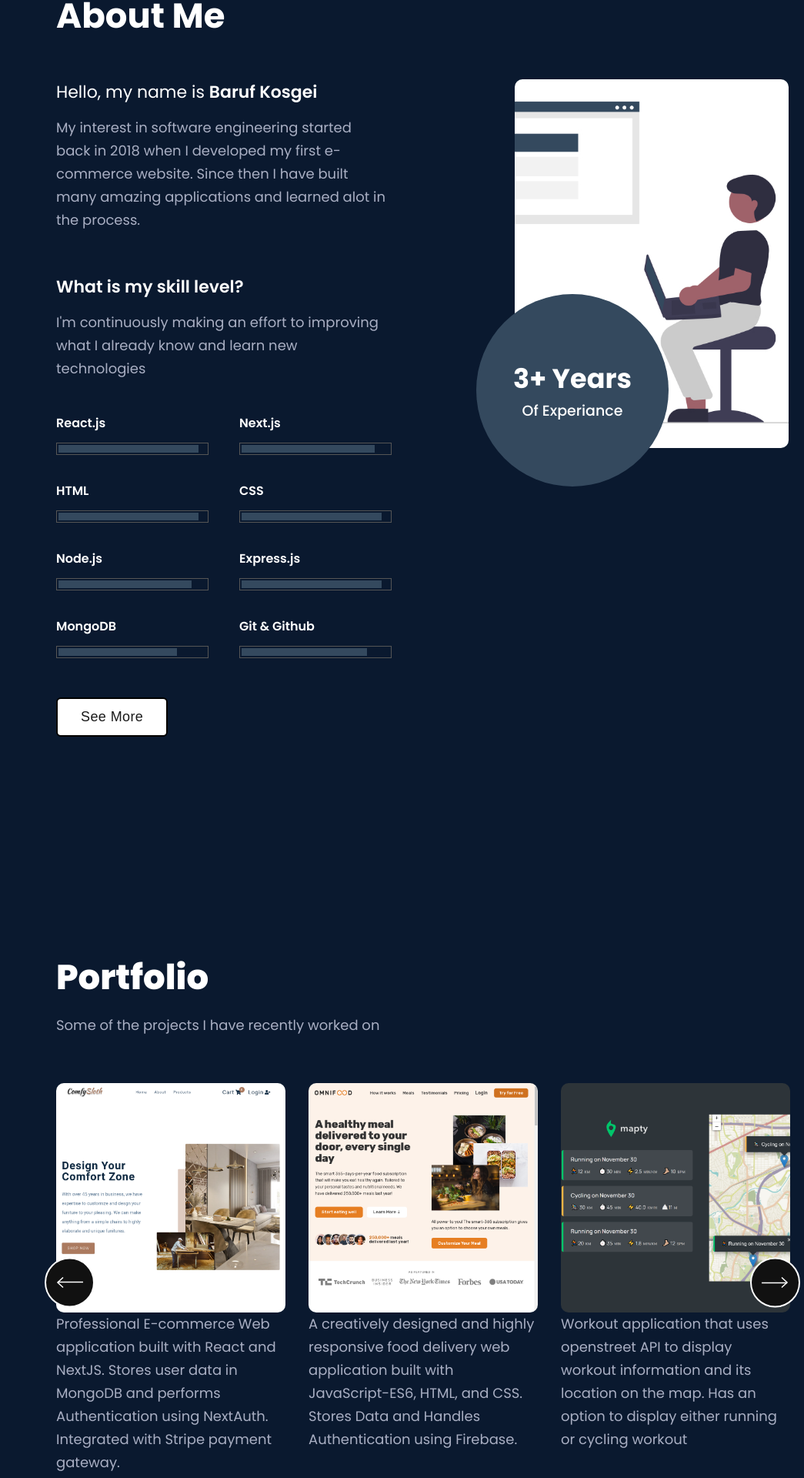
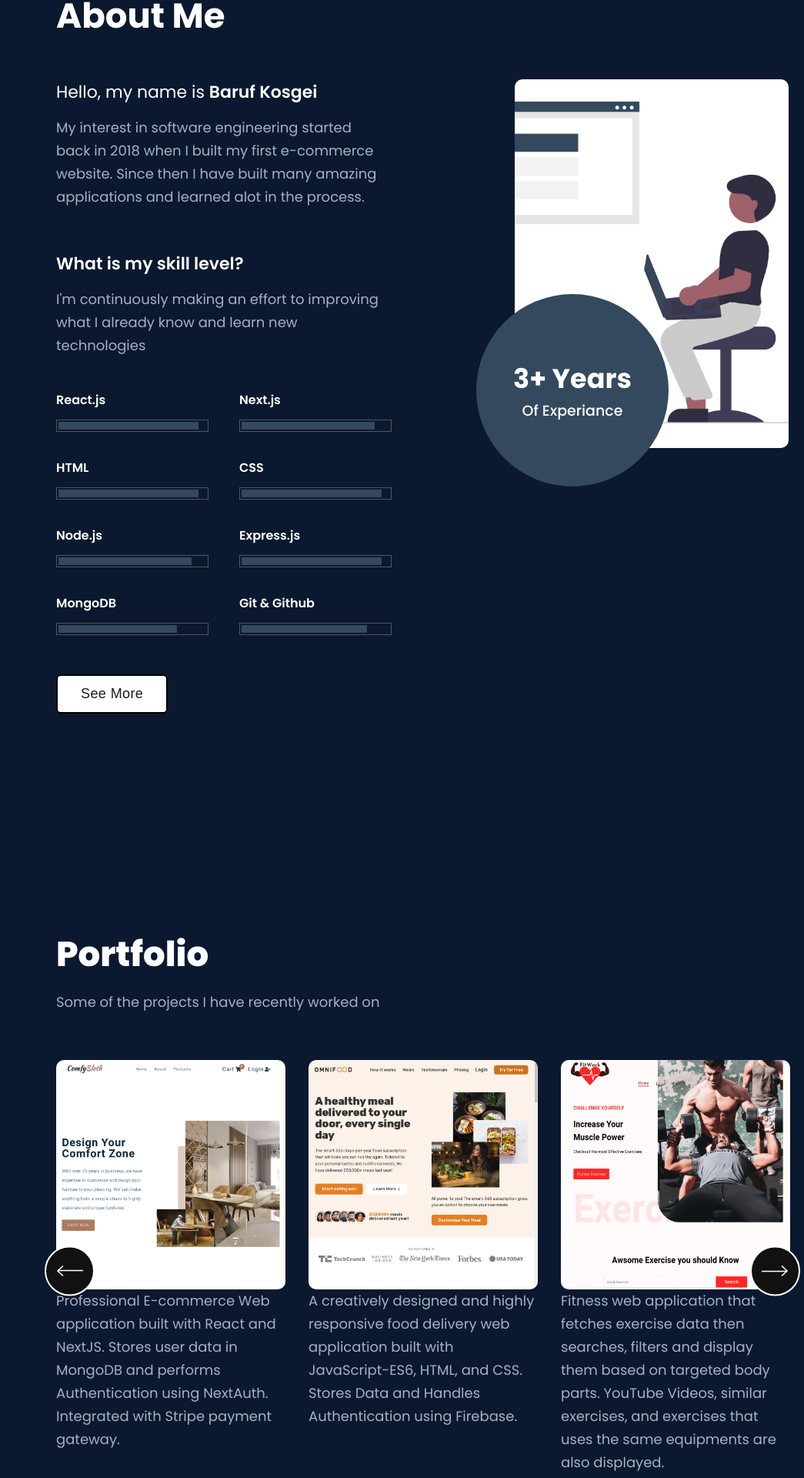
Before and after one commit to KBaruf/personal-website, a React (Create React App) app: page / in a window 1280 px wide. Shown: the part 922-2842 px from the top of the page at 77% size, without its empty margins (235-1280 px from the left). Built offline with nearby package versions, Linux system fonts and the light colour scheme.

Commit message:
chore:Update links to github and linkedin

```diff
--- a/src/components/Social.jsx
+++ b/src/components/Social.jsx
@@ -11,10 +11,10 @@ const SocialShare = [
     iconName: <FiInstagram />,
     link: 'https://www.instagram.com/',
   },
-  { iconName: <FiGithub />, link: 'https://github.com/' },
+  { iconName: <FiGithub />, link: 'https://github.com/KBaruf' },
   {
     iconName: <FiLinkedin />,
-    link: 'https://www.linkedin.com/feed/',
+    link: 'https://www.linkedin.com/in/baruf-kosgei-09a543259/',
   },
 ];
 const Social = () => {
--- a/src/components/about/About.jsx
+++ b/src/components/about/About.jsx
@@ -24,7 +24,7 @@ const About = () => {
               <h3>
                 Hello, my name is <span>Baruf Kosgei</span>
               </h3>
-              <p>My interest in software engineering started back in 2018 when I developed my first e-commerce website. Since then I have built many amazing applications and learned alot in the process. </p>
+              <p>My interest in software engineering started back in 2018 when I built my first e-commerce website. Since then I have built many amazing applications and learned alot in the process. </p>
             </div>
             <div className='my_skills'>
               <h3 className='title'>What is my skill level?</h3>
--- a/src/components/portfolio/Portfolio.jsx
+++ b/src/components/portfolio/Portfolio.jsx
@@ -69,6 +69,23 @@ const Portfolio = () => {
           <li>
             <div className='list_inner'>
               <div className='image'>
+                <a href='https://fitwork.netlify.app/' target='_blank' rel='noreferrer' className='details'>
+                  <img src='img/portfolio/fitwork.png' data-tip data-for='fitWork' alt='portfolio' />
+                  <ReactTooltip id='mapty' place='bottom' type='light' effect='float' className='tooltip-wrapper'>
+                    <div>
+                      <h5>FitWork</h5>
+                    </div>
+                  </ReactTooltip>
+                </a>
+              </div>
+              <p>Fitness web application that fetches exercise data then searches, filters and display them based on targeted body parts. YouTube Videos, similar exercises, and exercises that uses the same equipments are also displayed.</p>
+            </div>
+          </li>
+          {/* End li */}
+          {/* End li */}
+          <li>
+            <div className='list_inner'>
+              <div className='image'>
                 <a href='https://mapty-kohl.vercel.app/' target='_blank' rel='noreferrer' className='details'>
                   <img src='img/portfolio/mapty.png' data-tip data-for='mapty' alt='portfolio' />
                   <ReactTooltip id='mapty' place='bottom' type='light' effect='float' className='tooltip-wrapper'>
@@ -100,22 +117,6 @@ const Portfolio = () => {
             </div>
           </li>{' '}
           {/* End li */}
-          {/* <li>
-            <div className='list_inner'>
-              <div className='image'>
-                <a href='https://dribbble.com/shots/16529407-Deski-Saas-Software-React-Template' target='_blank' rel='noreferrer' className='details'>
-                  <img src='img/portfolio/5.jpg' data-tip data-for='web' alt='portfolio' />
-                  <ReactTooltip id='web' place='bottom' type='light' effect='float' className='tooltip-wrapper'>
-                    <div>
-                      <h5>Web Apps Shot</h5>
-                      <span>Web Apps</span>
-                    </div>
-                  </ReactTooltip>
-                </a>
-              </div>
-            </div>
-          </li> */}
-          {/* End li */}
         </Slider>
       </ul>
     </div>
```
Also changed, not shown: public/img/portfolio/fitwork.png (added).
